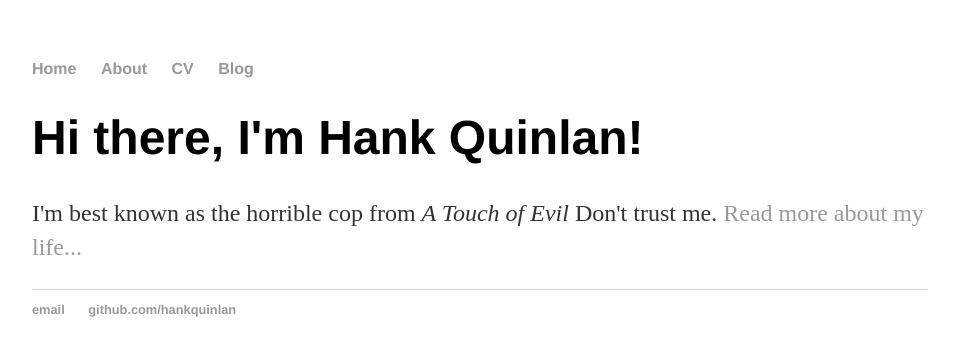
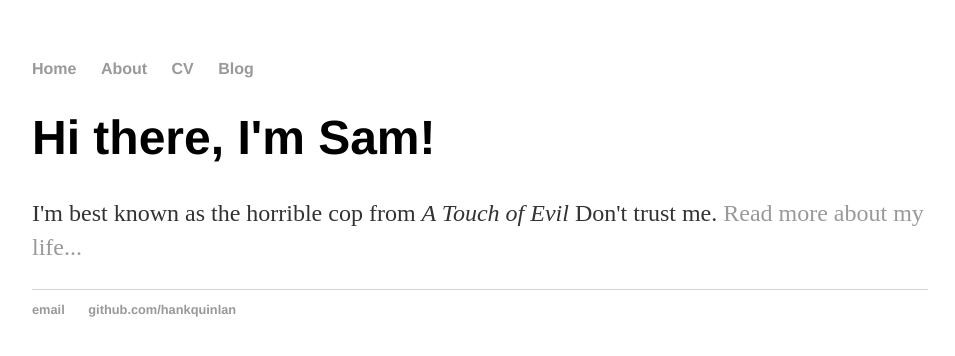
Before and after one commit to SamPersson/samiljan.github.io, a Jekyll site: the page built from index.html, in a window 1280 px wide. Shown: the top 356 px of the page, without its empty margins (160-1115 px from the left). Built offline with Jekyll 4.4.1, drawn with Linux system fonts in a browser that asks for light colours.

Commit message:
Update index.html

```diff
--- a/index.html
+++ b/index.html
@@ -1,30 +1,8 @@
-<!DOCTYPE html>
-<html>
-	<head>
-		<title>Hank Quinlan, Horrible Cop</title>
-		<!-- link to main stylesheet -->
-		<link rel="stylesheet" type="text/css" href="/css/main.css">
-	</head>
-	<body>
-		<nav>
-    		<ul>
-        		<li><a href="/">Home</a></li>
-	        	<li><a href="/about">About</a></li>
-        		<li><a href="/cv">CV</a></li>
-        		<li><a href="/blog">Blog</a></li>
-    		</ul>
-		</nav>
-		<div class="container">
-    		<div class="blurb">
-        		<h1>Hi there, I'm Hank Quinlan!</h1>
-				<p>I'm best known as the horrible cop from <em>A Touch of Evil</em> Don't trust me. <a href="/about">Read more about my life...</a></p>
-    		</div><!-- /.blurb -->
-		</div><!-- /.container -->
-		<footer>
-    		<ul>
-        		<li><a href="mailto:hankquinlanhub@gmail.com">email</a></li>
-        		<li><a href="https://github.com/hankquinlan">github.com/hankquinlan</a></li>
-			</ul>
-		</footer>
-	</body>
-</html>
+---
+layout: default
+title: Sam title
+---
+<div class="blurb">
+	<h1>Hi there, I'm Sam!</h1>
+	<p>I'm best known as the horrible cop from <em>A Touch of Evil</em> Don't trust me. <a href="/about">Read more about my life...</a></p>
+</div><!-- /.blurb -->
```
